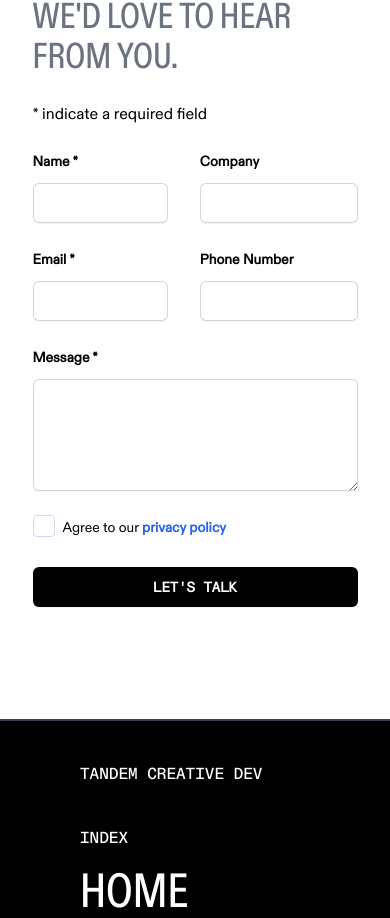
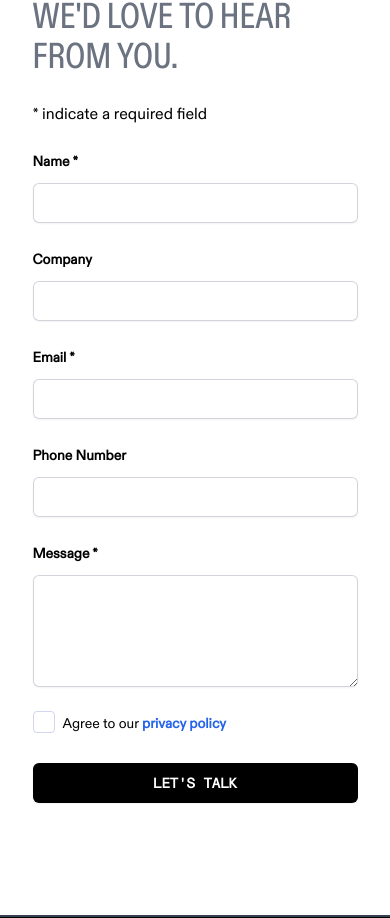
Before and after one commit to TandemCreativeDev/tandem, a Next.js app: page / in a window 390 px wide. Shown: the part 5690-6608 px from the top of the page. Built offline with nearby package versions, Linux system fonts and the light colour scheme.

Commit message:
chore: make form elements visible on 1 page in desktop but stacked on mobile in Contact.tsx

```diff
--- a/src/components/ui/TextInput.tsx
+++ b/src/components/ui/TextInput.tsx
@@ -32,7 +32,7 @@ export default function TextInput({
   const baseClasses =
     "block w-full rounded-md border-0 px-3.5 py-2 shadow-sm ring-1 ring-inset ring-gray-300 placeholder:text-gray-400 focus:ring-2 focus:ring-inset focus:ring-gray-300 sm:text-sm/6 mt-2.5";
   return (
-    <div className={className}>
+    <div className={twMerge("col-span-2", className)}>
       <label
         htmlFor={id}
         className={twMerge("block text-sm/6 font-semibold", labelClass)}
--- a/src/data/contact_form.json
+++ b/src/data/contact_form.json
@@ -5,7 +5,8 @@
     "type": "text",
     "label": "Name",
     "required": true,
-    "long": false
+    "long": false,
+    "className": "md:col-span-1"
   },
   {
     "id": "company",
@@ -13,7 +14,8 @@
     "type": "text",
     "label": "Company",
     "required": false,
-    "long": false
+    "long": false,
+    "className": "md:col-span-1"
   },
   {
     "id": "email",
@@ -21,7 +23,8 @@
     "type": "email",
     "label": "Email",
     "required": true,
-    "long": false
+    "long": false,
+    "className": "md:col-span-1"
   },
   {
     "id": "phoneNumber",
@@ -29,7 +32,8 @@
     "type": "tel",
     "label": "Phone Number",
     "required": false,
-    "long": false
+    "long": false,
+    "className": "md:col-span-1"
   },
   {
     "id": "message",
@@ -38,6 +42,6 @@
     "label": "Message",
     "required": true,
     "long": true,
-    "className": "col-span-2"
+    "className": ""
   }
 ]
```
